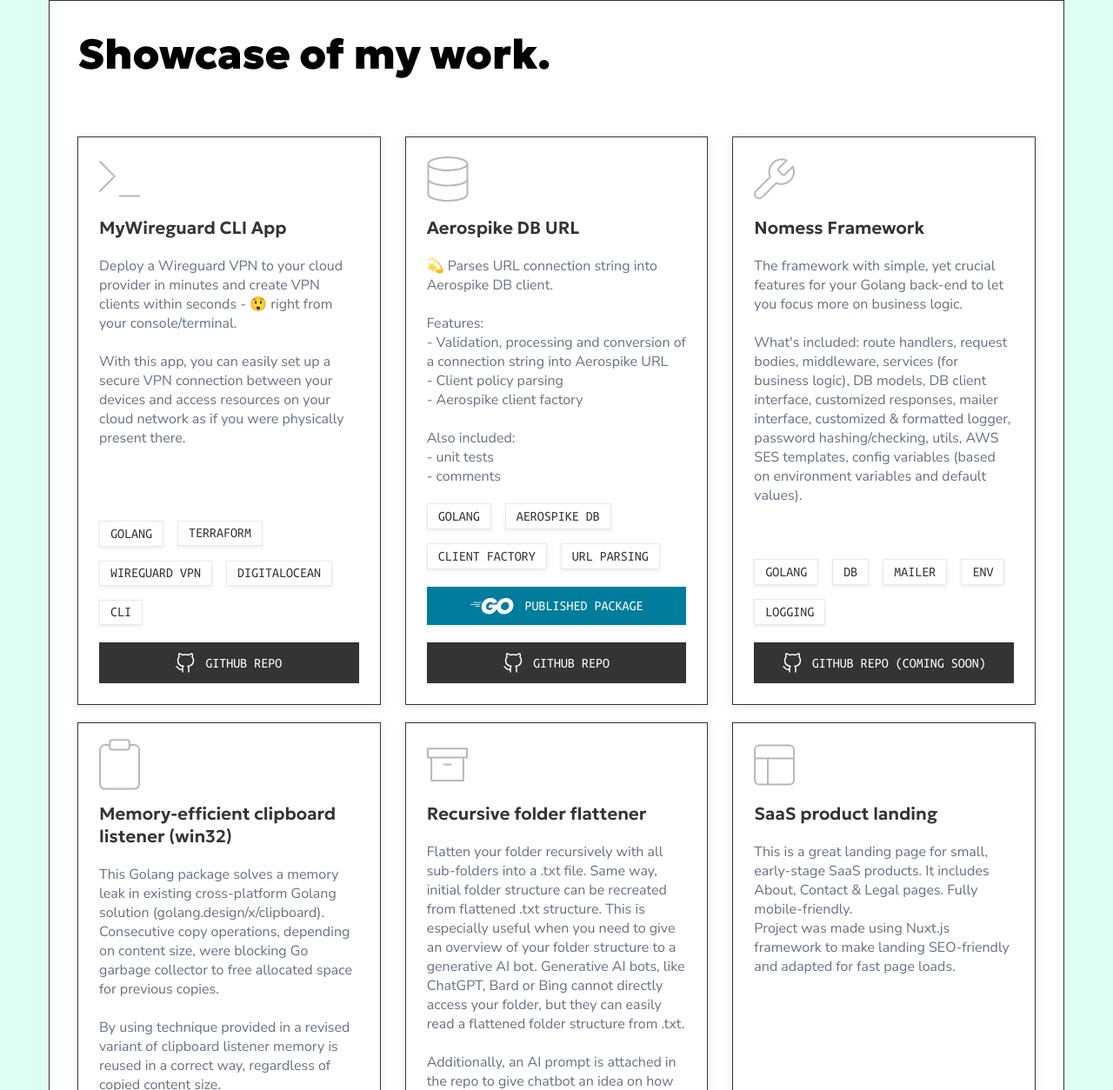
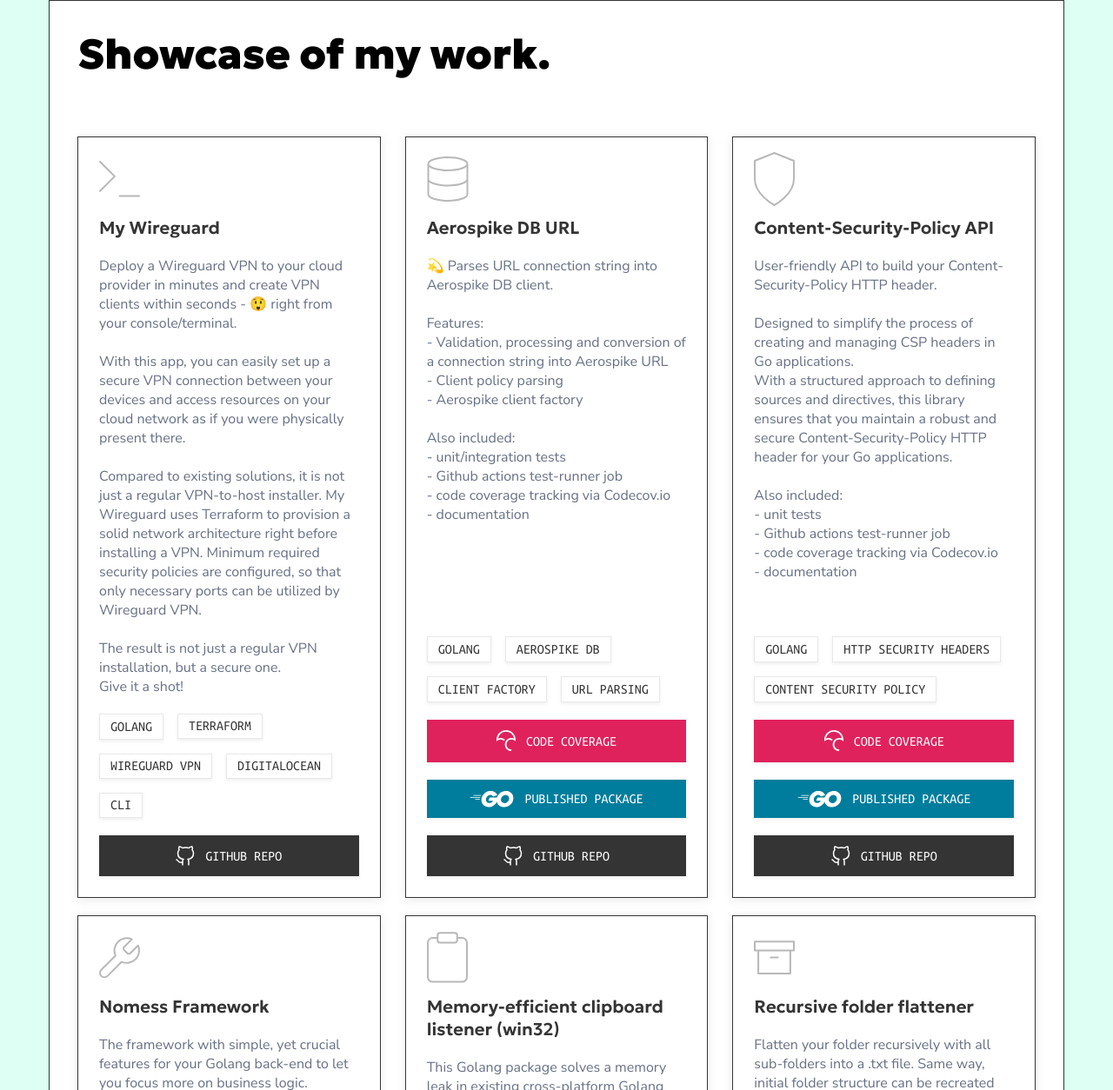
Before and after one commit to tiptophelmet/tiptophelmet.github.io, a plain HTML site: page projects.html in a window 1280 px wide. Shown: the part 122-1376 px from the top of the page at 87% size. Drawn offline with nearby package versions, Linux system fonts and the light colour scheme.

Commit message:
📦 NEW: Add cspolicy project; Add codecov buttons

```diff
--- a/projects.html
+++ b/projects.html
@@ -51,13 +51,19 @@
                         <div class="project-icon" data-id="7:18">
                             <img src="assets/terminal-icon.svg" alt="Terminal icon">
                         </div>
-                        <h1 class="geologica-semibold-tuatara-20px">MyWireguard CLI App</h1>
+                        <h1 class="geologica-semibold-tuatara-20px">My Wireguard</h1>
                         <p class="nunitosans-normal-text-16px flex-1">
                             Deploy a Wireguard VPN to your cloud provider in minutes and create VPN clients within
                             seconds - 😲
                             right from your console/terminal.<br><br>With this app, you can easily set up a secure VPN
                             connection between your devices and access resources on your cloud network as if you were
-                            physically present there.
+                            physically present there.<br><br>
+                            Compared to existing solutions, it is not just a regular VPN-to-host installer.
+                            My Wireguard uses Terraform to provision a solid network architecture right before installing a VPN.
+                            Minimum required security policies are configured, so that only necessary ports can be utilized by Wireguard VPN.
+                            <br><br>
+                            The result is not just a regular VPN installation, but a secure one.<br>
+                            Give it a shot!
                         </p>
                         <div class="stack" data-id="7:12">
                             <div class="badge" data-id="7:15">
@@ -100,8 +106,10 @@
                             - Client policy parsing<br>
                             - Aerospike client factory<br><br>
                             Also included:<br>
-                            - unit tests<br>
-                            - comments<br>
+                            - unit/integration tests<br>
+                            - Github actions test-runner job<br>
+                            - code coverage tracking via Codecov.io<br>
+                            - documentation<br>
                         </p>
                         <div class="stack">
                             <div class="badge">
@@ -117,6 +125,11 @@
                                 <p class="ubuntumono-medium-tuatara-12px">URL Parsing</p>
                             </div>
                         </div>
+                        <button class="button codecov full-width-a"
+                            onclick="window.open('https://app.codecov.io/gh/tiptophelmet/aerospike-url', '_blank')">
+                            <img src="assets/codecov-logo-white.svg">
+                            Code coverage
+                        </button>
                         <button class="button golang full-width-a"
                             onclick="window.open('https://pkg.go.dev/github.com/tiptophelmet/aerospike-url', '_blank')">
                             <img src="assets/golang-logo-white.svg">
@@ -124,6 +137,52 @@
                         </button>
                         <button class="button full-width-a"
                             onclick="window.open('https://github.com/tiptophelmet/aerospike-url', '_blank')">
+                            <img src="assets/github-logo.svg">
+                            Github repo
+                        </button>
+                    </div>
+                    <div class="project" data-id="11:66">
+                        <div class="project-icon" data-id="11:67">
+                            <img src="assets/shield-icon.svg" alt="Shield icon">
+                        </div>
+                        <h1 class="geologica-semibold-tuatara-20px">Content-Security-Policy API</h1>
+                        <p class="nunitosans-normal-text-16px flex-1">
+                            User-friendly API to build your Content-Security-Policy HTTP header.<br><br>
+
+                            Designed to simplify the process of creating and managing CSP headers in Go applications.<br>
+                            With a structured approach to defining sources and directives,
+                            this library ensures that you maintain a robust and secure Content-Security-Policy HTTP header
+                            for your Go applications.<br><br>
+
+                            Also included:<br>
+                            - unit tests<br>
+                            - Github actions test-runner job<br>
+                            - code coverage tracking via Codecov.io<br>
+                            - documentation<br>
+                        </p>
+                        <div class="stack">
+                            <div class="badge">
+                                <p class="ubuntumono-medium-tuatara-12px">Golang</p>
+                            </div>
+                            <div class="badge">
+                                <p class="ubuntumono-medium-tuatara-12px">HTTP Security Headers</p>
+                            </div>
+                            <div class="badge">
+                                <p class="ubuntumono-medium-tuatara-12px">Content Security Policy</p>
+                            </div>
+                        </div>
+                        <button class="button codecov full-width-a"
+                            onclick="window.open('https://app.codecov.io/gh/tiptophelmet/cspolicy', '_blank')">
+                            <img src="assets/codecov-logo-white.svg">
+                            Code coverage
+                        </button>
+                        <button class="button golang full-width-a"
+                            onclick="window.open('https://pkg.go.dev/github.com/tiptophelmet/cspolicy', '_blank')">
+                            <img src="assets/golang-logo-white.svg">
+                            Published package
+                        </button>
+                        <button class="button full-width-a"
+                            onclick="window.open('https://github.com/tiptophelmet/cspolicy', '_blank')">
                             <img src="assets/github-logo.svg">
                             Github repo
                         </button>
--- a/styles/base.css
+++ b/styles/base.css
@@ -167,6 +167,7 @@ input:focus {
     --text: #667085;
     --body-bg: #defff3;
     --golang: #007d9c;
+    --codecov: #E0225C;
 
     --font-size-l: 20px;
     --font-size-m: 16px;
@@ -448,6 +449,17 @@ body {
     outline-offset: 4px;
 }
 
+.button.codecov {
+    background: var(--codecov);
+}
+
+.button.codecov:hover {
+    transition: 0.2s all;
+
+    outline: 1px solid var(--codecov);
+    outline-offset: 4px;
+}
+
 .social-links {
     display: flex;
     align-items: center;
```
Also changed, not shown: assets/codecov-logo-white.svg (added), assets/shield-icon.svg (added).
